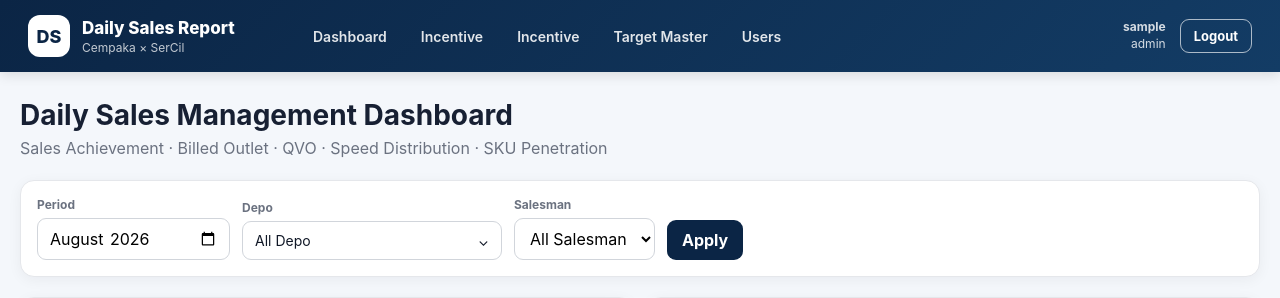
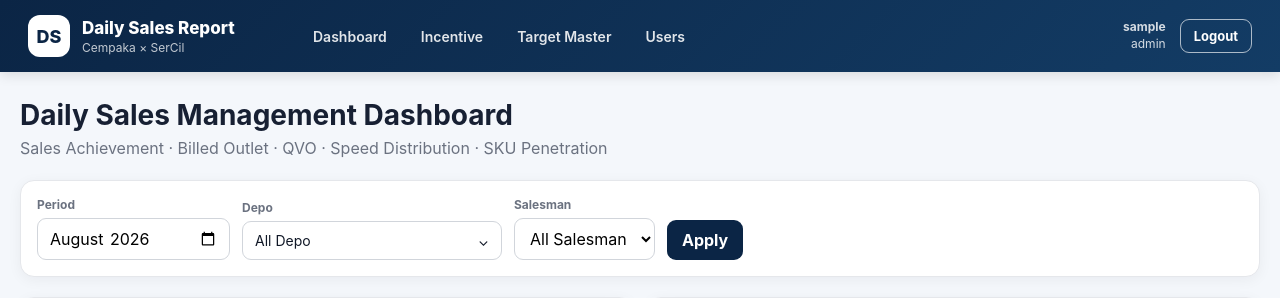
Before and after one commit to benediktusbay/Report-Daily-Cempaka-x-SerCil, a Flask app: page / in a window 1280 px wide. Shown: the top 298 px of the page. Run offline with Flask 3, Linux system fonts and the light colour scheme; the visitor is signed in with stand-in values (Sample User, id 1); data comes from the database, SQL or seed files in the repository; data that the repository does not hold is empty.

Commit message:
Update base V.4.2.html

```diff
--- a/templates/base.html
+++ b/templates/base.html
@@ -243,10 +243,6 @@
 
       {% if session.get('role') == 'admin' %}
 
-      <a href="{{url_for('incentive')}}">
-        Incentive
-      </a>
-
         <a href="{{ url_for('targets') }}">
           Target Master
         </a>
```
